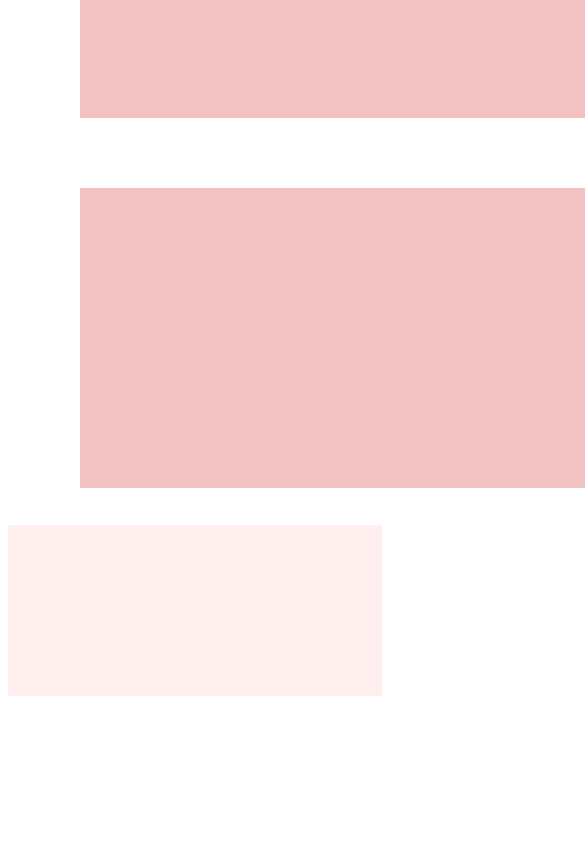
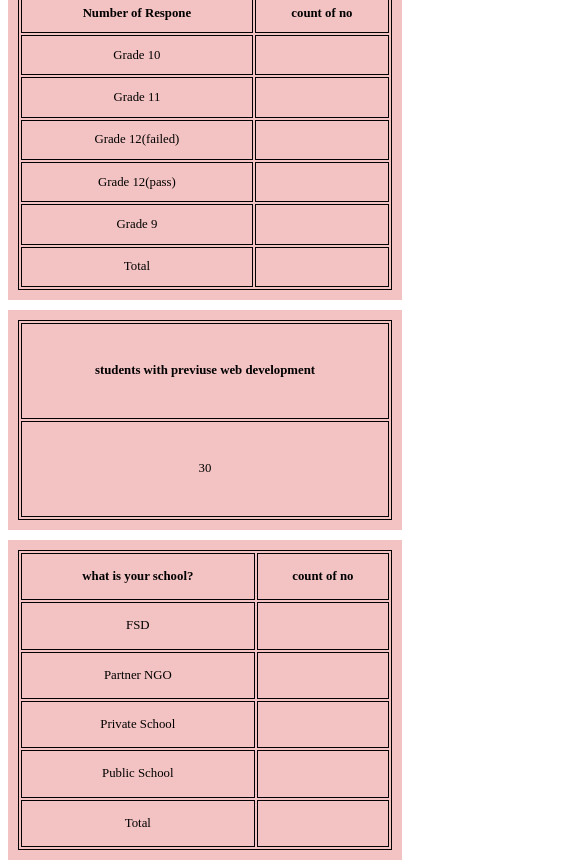
Before and after one commit to seavmeyngat/survey-online, a plain HTML site: page page-data/index.html in a window 390 px wide. Shown: the part 349-1209 px from the top of the page, 585 px wide, since content can reach past the window. Before the commit the page ends 1053 px from the top, so only its background shows below. Drawn offline with Linux system fonts and the light colour scheme.

Commit message:
desboard

```diff
--- a/page-data/index.html
+++ b/page-data/index.html
@@ -5,6 +5,7 @@
     <meta name="viewport" content="width=device-width, initial-scale=1.0">
     <title>Dashbaord</title>
     <link rel="stylesheet" href="style.css">
+
 </head>
 <body>
     <div class="container">
@@ -14,12 +15,89 @@
             </div>
             <div class="box-all">
                 <div class="left">
-                    <div class="box-1"></div>
-                    <div class="box-2"></div>
+                    <div class="box-1">
+                        <table>
+                            <tr>
+                              <th>Number of Respone</th>
+                            </tr>
+                            <tr>
+                              <td>30</td>
+                            </tr>
+                          </table>
+                    </div>
+                    <div class="box-2">
+                        <table>
+                            <tr>
+                              <th>Number of Respone</th>
+                              <th>count of no</th>
+                            </tr>
+                            <tr>
+                              <td>Grade 10</td>
+                              <td></td>
+                            </tr>
+                            <tr>
+                              <td>Grade 11</td>
+                              <td></td>
+                            </tr>
+                            <tr>
+                                <td>Grade 12(failed)</td>
+                                <td></td>
+                            </tr>
+                              <tr>
+                                <td>Grade 12(pass)</td>
+                                <td></td>
+                            </tr>
+                              <tr>
+                                <td>Grade 9</td>
+                                <td></td>
+                            </tr>
+                              <tr>
+                                <td>Total</td>
+                                <td></td>
+                            </tr>
+                          </table>
+                    </div>
                 </div>
+
                 <div class="right">
-                    <div class="box1"></div>
-                    <div class="box2"></div>
+                    <div class="box1">
+                        <table>
+                            <tr>
+                              <th>students with previuse web development</th>
+                            </tr>
+                            <tr>
+                              <td>30</td>
+                            </tr>
+                          </table>
+                    </div>
+                    <div class="box2">
+                        <table>
+                            <tr>
+                              <th>what is your school?</th>
+                              <th>count of no</th>
+                            </tr>
+                            <tr>
+                              <td>FSD</td>
+                              <td></td>
+                            </tr>
+                            <tr>
+                              <td>Partner NGO</td>
+                              <td></td>
+                            </tr>
+                            <tr>
+                                <td>Private School</td>
+                                <td></td>
+                            </tr>
+                              <tr>
+                                <td>Public School</td>
+                                <td></td>
+                            </tr>
+                              <tr>
+                                <td>Total</td>
+                                <td></td>
+                            </tr>
+                          </table>
+                    </div>
                 </div>
             </div>
 
--- a/page-data/style.css
+++ b/page-data/style.css
@@ -1,58 +1,120 @@
-.container{
+/* Base Styles */
+.container {
     width: 100%;
     height: 1024px;
     background-color: #FFEFEF;
 }
-.box{
+
+.box {
     width: 1440px;
     height: 853px;
     background-color: white;
     margin: auto;
 }
-.box-Dashbaord{
+
+.box-Dashbaord {
     width: 1440px;
     height: 76px;
     background-color: #F3C2C2;
     margin: auto;
 }
-.box-all{
+
+.box-all {
     display: flex;
 }
-.left{
+
+.left, .right {
     width: 40%;
     height: auto;
     margin-left: 5%;
 }
-.box-1{
+
+.box-1, .box-2, .box1, .box2 {
     width: 100%;
-    height: 300px;
+    background-color: #F3C2C2;
     margin-top: 70px;
-    background-color: #F3C2C2;
 }
-.box-2{
+
+.box-1 { height: 200px; }
+.box-2 { height: 300px; }
+.box1 { height: 200px; }
+.box2 { height: 300px; }
+
+.box-2 table, .box1 table, .box2 table, .box-1 table {
     width: 100%;
-    height: 300px;
-    margin-top: 70px;
-    background-color: #F3C2C2;
+    height: 100%;
+    text-align: center;
 }
-.right{
-    width: 40%;
-    height: auto;
-    margin-left: 5%;
+
+table, th, td {
+    border: 1px solid black;
 }
-.box1{
-    width: 100%;
-    height: 300px;
-    margin-top: 70px;
-    background-color: #F3C2C2;
-}
-.box2{
-    width: 100%;
-    height: 300px;
-    margin-top: 70px;
-    background-color: #F3C2C2;
-}
-h1{
+
+h1 {
     color: #1655F6;
     margin-left: 45%;
 }
+
+/* Media Queries for Responsiveness */
+
+/* For screens that are 768px wide or less */
+@media (max-width: 768px) {
+    .box, .box-Dashbaord {
+        width: 100%;
+    }
+
+    .box-all {
+        display: block;
+    }
+
+    .left, .right {
+        width: 90%;
+        margin-left: 5%;
+        margin-right: 5%;
+    }
+
+    .box-1, .box-2, .box1, .box2 {
+        margin-top: 20px;
+    }
+
+    h1 {
+        margin-left: 0;
+        text-align: center;
+        font-size: 1.5rem;
+    }
+}
+
+/* For screens that are 480px wide or less */
+@media (max-width: 480px) {
+    .container {
+        height: auto; /* Adjust the height to fit content */
+    }
+
+    .box, .box-Dashbaord {
+        width: 100%;
+    }
+
+    .box-all {
+        display: block;
+    }
+
+    .left, .right {
+        width: 100%;
+        margin-left: 0;
+    }
+
+    .box-1, .box-2, .box1, .box2 {
+        margin-top: 10px;
+        padding: 10px;
+    }
+
+    table, th, td {
+        font-size: 0.8rem; /* Adjust font size for readability */
+    }
+
+    h1 {
+        margin-left: 0;
+        text-align: center;
+        font-size: 1.2rem;
+    }
+}
```
